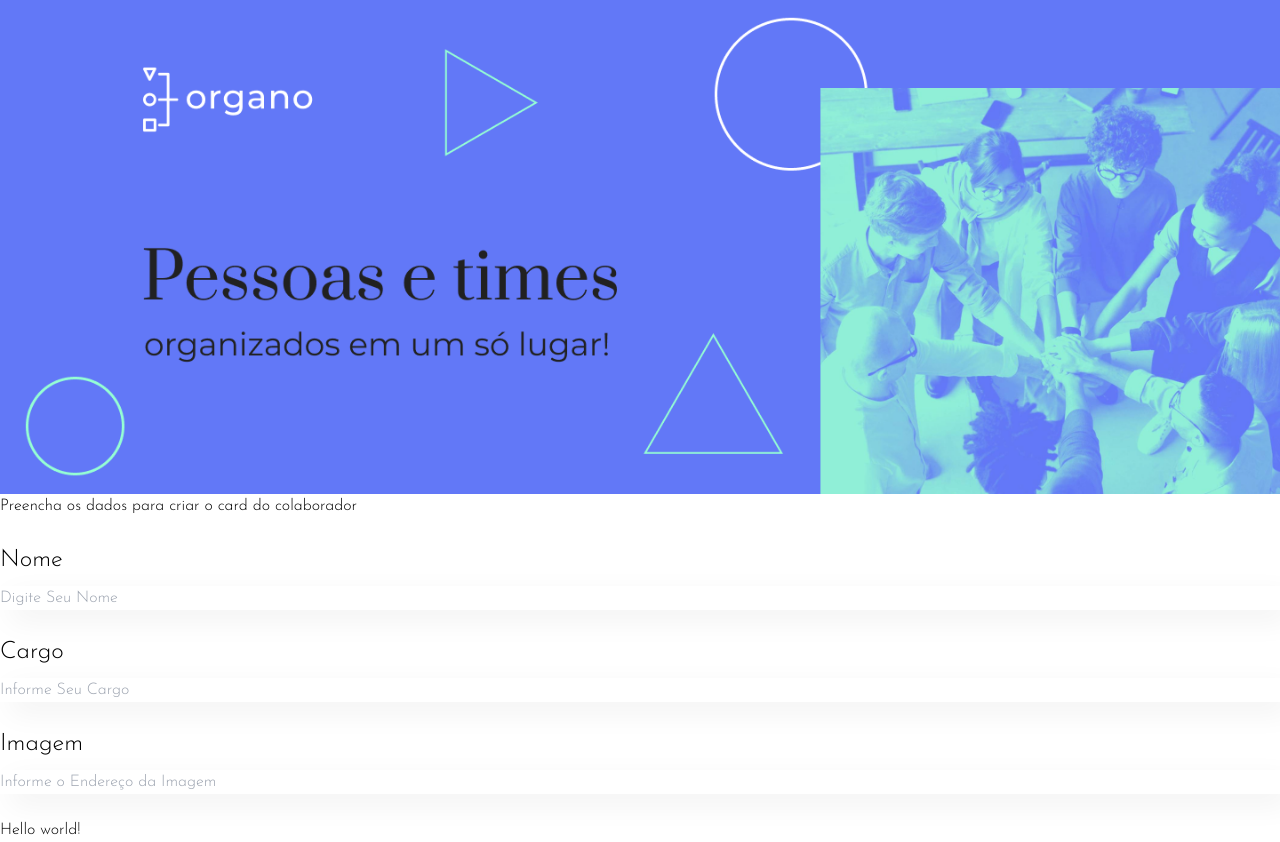
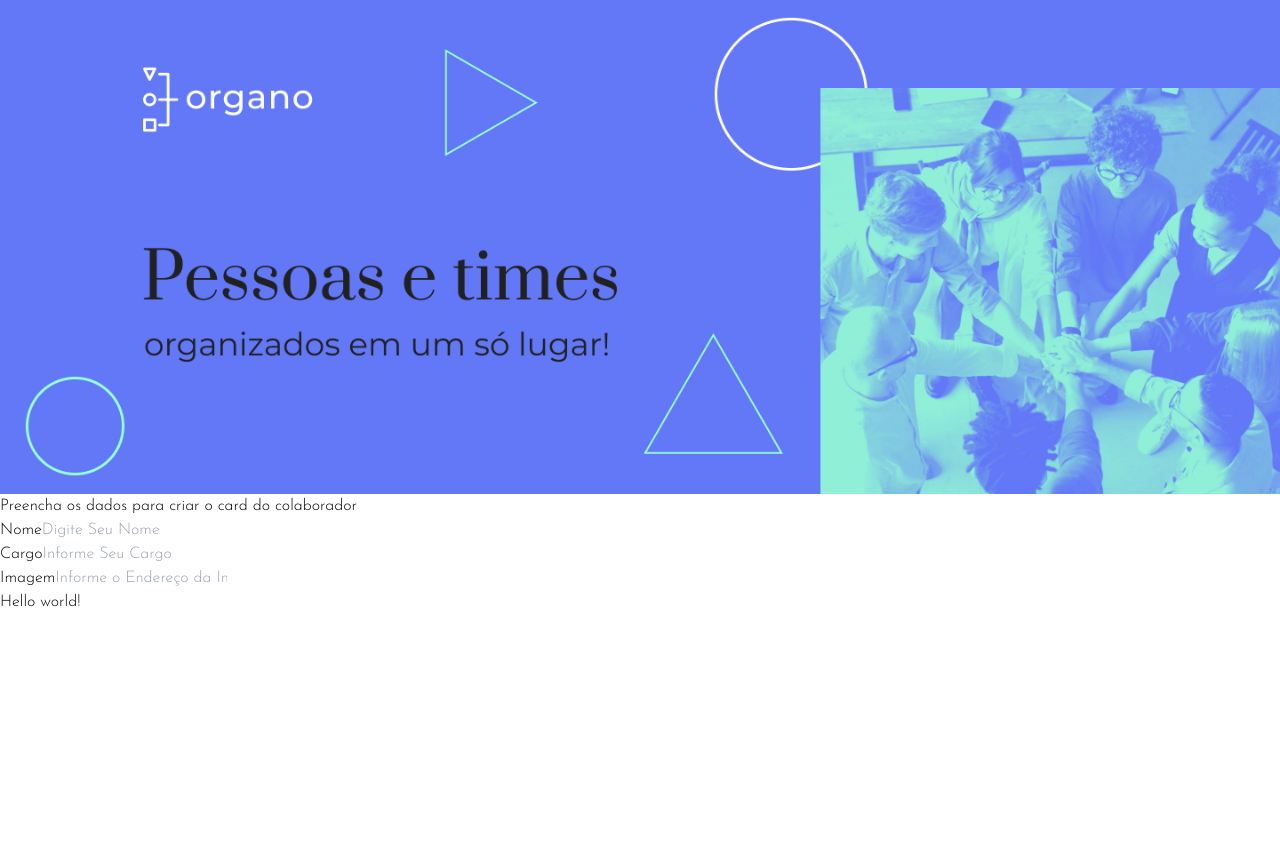
Before and after one commit to charlesanderson25/organo, a React (Vite) app: page / in a window 1280 px wide. After the commit the page ends 800 px from the top, so only its background shows below. Built offline with nearby package versions, Linux system fonts and the light colour scheme.

Commit message:
Add tailwind input

```diff
--- a/src/components/form/Form.tsx
+++ b/src/components/form/Form.tsx
@@ -6,7 +6,9 @@ const FormOrgano = () => {
     <section className="my-20 relative min-h-screen">
       <div className="form-container absolute inset-x-1/4">
         <form className="form bg-gray-200 rounded-2xl py-9 px-16 font-sans">
-          <h2>Preencha os dados para criar o card do colaborador</h2>
+          <h2 className="font-bold text-2xl">
+            Preencha os dados para criar o card do colaborador
+          </h2>
           <InputField label="Nome" placeholder="Digite Seu Nome" />
           <InputField label="Cargo" placeholder="Informe Seu Cargo" />
           <InputField
--- a/src/components/input/Input.tsx
+++ b/src/components/input/Input.tsx
@@ -8,8 +8,13 @@ interface InputFieldProps {
 const InputField = ({ label, placeholder }: InputFieldProps) => {
   return (
     <div className="input-div">
-      <label>{label}</label>
-      <input id="input" type="text" placeholder={placeholder} />
+      <label className="block my-4 text-2xl ">{label}</label>
+      <input
+        className="bg-white shadow-md w-full py-3 px-1"
+        id="input"
+        type="text"
+        placeholder={placeholder}
+      />
     </div>
   );
 };
--- a/src/components/input/input.css
+++ b/src/components/input/input.css
@@ -1,4 +1,4 @@
-.input-div {
+/* .input-div {
   margin: 24px 0;
 }
 
@@ -12,4 +12,4 @@
   background: #fff;
   box-shadow: 10px 10px 30px rgba(0, 0, 0, 0.06);
   width: 100%;
-}
+} */
```
